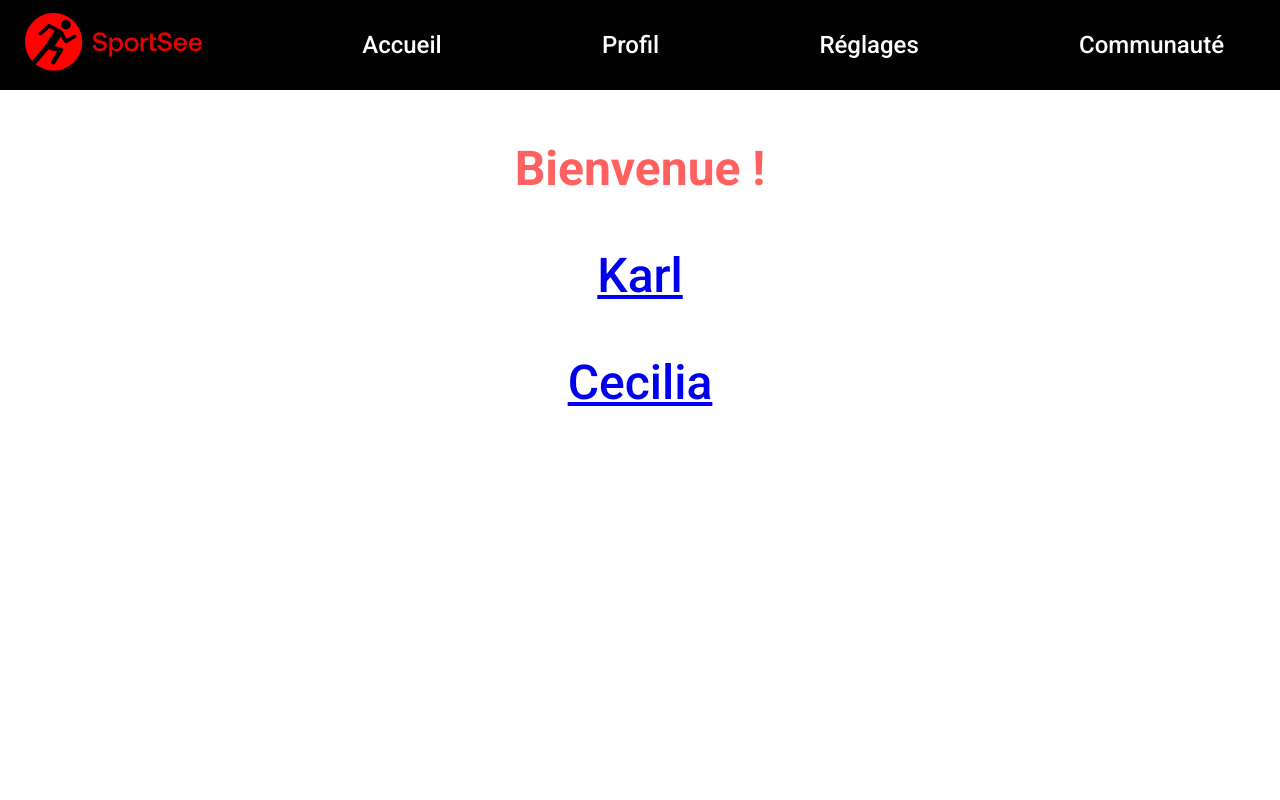
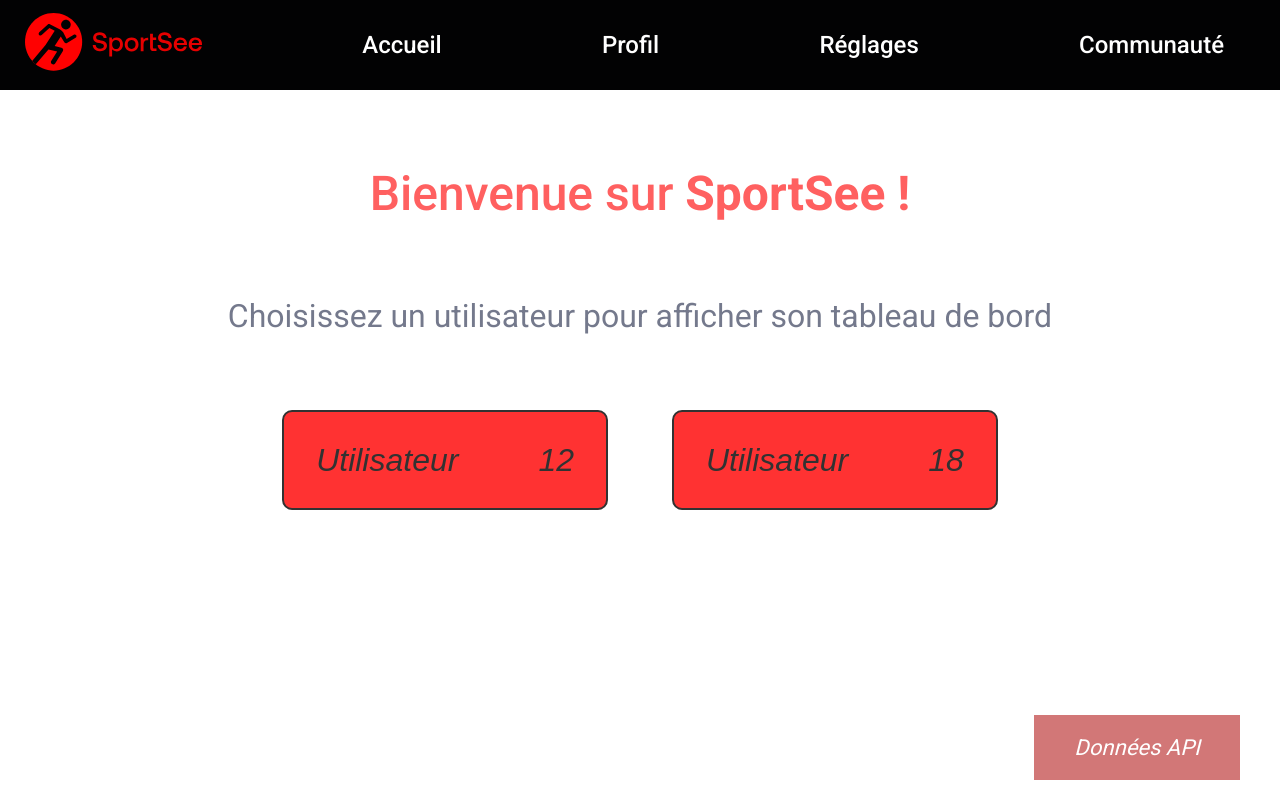
Before and after one commit to MenAllen/PhilippeJoubard_P12_032022, a React (Create React App) app: page / in a window 1280 px wide. Built offline with nearby package versions, Linux system fonts and the light colour scheme.

Commit message:
Documentation & and Home page updates

```diff
--- a/src/components/NutrientCard/NutrientCard.jsx
+++ b/src/components/NutrientCard/NutrientCard.jsx
@@ -4,30 +4,6 @@ import glucidIcon from "../../assets/carbs-icon.svg";
 import lipidIcon from "../../assets/fat-icon.svg";
 import propTypes from "prop-types";
 import "./NutrientCard.css";
-
-const ICON_ARRAY = {
-	Calories: caloIcon,
-	Proteines: proteinIcon,
-	Glucides: glucidIcon,
-	Lipides: lipidIcon,
-};
-
-const UNIT_NUTRIENT = {
-	Calories: "kCal",
-	Proteines: "g",
-	Glucides: "g",
-	Lipides: "g",
-};
-
-/**
- * It takes a number and returns a string with commas in the right places:
- *  zb 2500 -> 2,500
- * @prop {Number} num
- * @returns a string.
- */
-function formatNumber(num) {
-	return num.toString().replace(/(\d)(?=(\d{3})+(?!\d))/g, "$1,");
-}
 
 /**
  * It's a function that takes in two props, item and data, and returns a div with an image, two
--- /dev/null
+++ b/src/components/StatusMock/StatusMock.css
@@ -0,0 +1,11 @@
+.statusMockContainer {
+  position: fixed;
+  bottom: 20px;
+  right: 40px;
+  padding: 20px 40px;
+  background-color: rgba(199, 86, 86, 0.8);
+  font-size: 22px;
+  color: rgba(255, 255, 255, 1);
+  transition: all 5s ease;
+  transform:scale(1);
+}
--- /dev/null
+++ b/src/components/StatusMock/StatusMock.jsx
@@ -0,0 +1,18 @@
+import { MOCKED_DATA } from "../../utils/api";
+import "./StatusMock.css";
+
+/**
+ * It's a function that reads a global variable called MOCKED_DATA to inform the user of the data source: API or mocked Data.
+ *
+ * @returns A div with a text message.
+ */
+function StatusMock() {
+
+	return MOCKED_DATA ? (
+		<div className="statusMockContainer"><em>Données mockées</em></div>
+  ) : (
+		<div className="statusMockContainer"><em>Données API</em></div>
+  )
+}
+
+export default StatusMock;
--- a/src/pages/Home.jsx
+++ b/src/pages/Home.jsx
@@ -1,35 +1,77 @@
 import React from "react";
 import { Link } from "react-router-dom";
+import StatusMock from "../components/StatusMock/StatusMock";
 import styled from "styled-components";
-import { USER_MAIN_DATA } from "../data/mockedData";
+
+const Welcome = styled.p`
+	font-size: 3rem;
+	font-weight: 500;
+	margin: 75px;
+`;
 
 const Paragraph = styled.p`
-font-size: 3rem;
-font-weight: 500;
-margin: 50px;
-text-decoration:none;
+	font-size: 2rem;
+	font-weight: 400;
+	color: #74798c;
+	margin: 75px;
+`;
+
+const Button = styled.button`
+	align-items: center;
+	background-color: #ff0000;
+	opacity: 0.8;
+	border: 2px solid #000;
+	border-radius: 10px;
+	cursor: pointer;
+	display: inline-flex;
+	flex-shrink: 0;
+	font-size: 2rem;
+	gap: 80px;
+	justify-content: center;
+	line-height: 3rem;
+	overflow: hidden;
+	padding: 1.5rem 2rem;
+	margin: 0 2rem;
+	text-decoration: none;
+	text-overflow: ellipsis;
+	transition: all 0.14s ease-out;
+	white-space: nowrap;
+	&:hover {
+		box-shadow: 4px 4px 0 #000;
+		transform: translate(-4px, -4px);
+	}
+	&:focus-visible {
+		outline-offset: 1px;
+	}
 `;
 
 /**
  * Home React component called on startup :
- * 			Access mocked Data to list and display the users
+ * 			Display the link for each user
+ * 			Display mocked data status
  *
  * @returns {React.ReactElement} paragraph with welcome message and list of users
  */
 function Home() {
-
-	const userMainData = USER_MAIN_DATA;
-
 	return (
 		<React.Fragment>
+			<Welcome>
+				Bienvenue sur <strong>SportSee !</strong>
+			</Welcome>
+			<Paragraph>Choisissez un utilisateur pour afficher son tableau de bord</Paragraph>
 			<Paragraph>
-				<strong>Bienvenue !</strong>
+				<Link to={`/user/12`}>
+					<Button>
+						<em>Utilisateur</em> <em>12</em>
+					</Button>
+				</Link>
+				<Link to={`/user/18`}>
+					<Button>
+						<em>Utilisateur</em> <em>18</em>
+					</Button>
+				</Link>
 			</Paragraph>
-			{userMainData.map((thisUser) => (
-				<Link to={`/user/${thisUser.id}`}>
-					<Paragraph>{thisUser.userInfos.firstName}</Paragraph>
-				</Link>
-			))}
+			<StatusMock />
 		</React.Fragment>
 	);
 }
--- a/src/utils/api.jsx
+++ b/src/utils/api.jsx
@@ -1,5 +1,8 @@
 import { useState, useEffect } from "react";
 import { USER_MAIN_DATA, USER_ACTIVITY, USER_AVERAGE_SESSIONS, USER_PERFORMANCE } from "../data/mockedData";
+
+
+export const MOCKED_DATA = false;
 
 /**
  *
@@ -9,7 +12,6 @@ import { USER_MAIN_DATA, USER_ACTIVITY, USER_AVERAGE_SESSIONS, USER_PERFORMANCE
  * 					{Boolean} error indicates an error occured during data retrieve
  */
 export function useFetchData(id) {
-	const mocked = false;
 	const server = "http://localhost:3000";
 
 	const [userMainData, setUserMainData] = useState({});
@@ -30,7 +32,7 @@ export function useFetchData(id) {
 	}
 
 	useEffect(() => {
-		if (mocked === true) {
+		if (MOCKED_DATA === true) {
 			const mainDataMocked = USER_MAIN_DATA;
 			const activityDataMocked = USER_ACTIVITY;
 			const sessionsDataMocked = USER_AVERAGE_SESSIONS;
@@ -75,7 +77,7 @@ export function useFetchData(id) {
 				})
 				.finally(() => setLoading(false));
 		}
-	}, [id, mocked]);
+	}, [id]);
 
 	return { userMainData, userActivityData, userSessionsData, userPerformanceData, isLoading, error };
 }
```
Also changed, not shown: src/utils/Atoms.jsx (line endings or trailing spaces), 1 other file (tests, documents, lock files or other folders).
